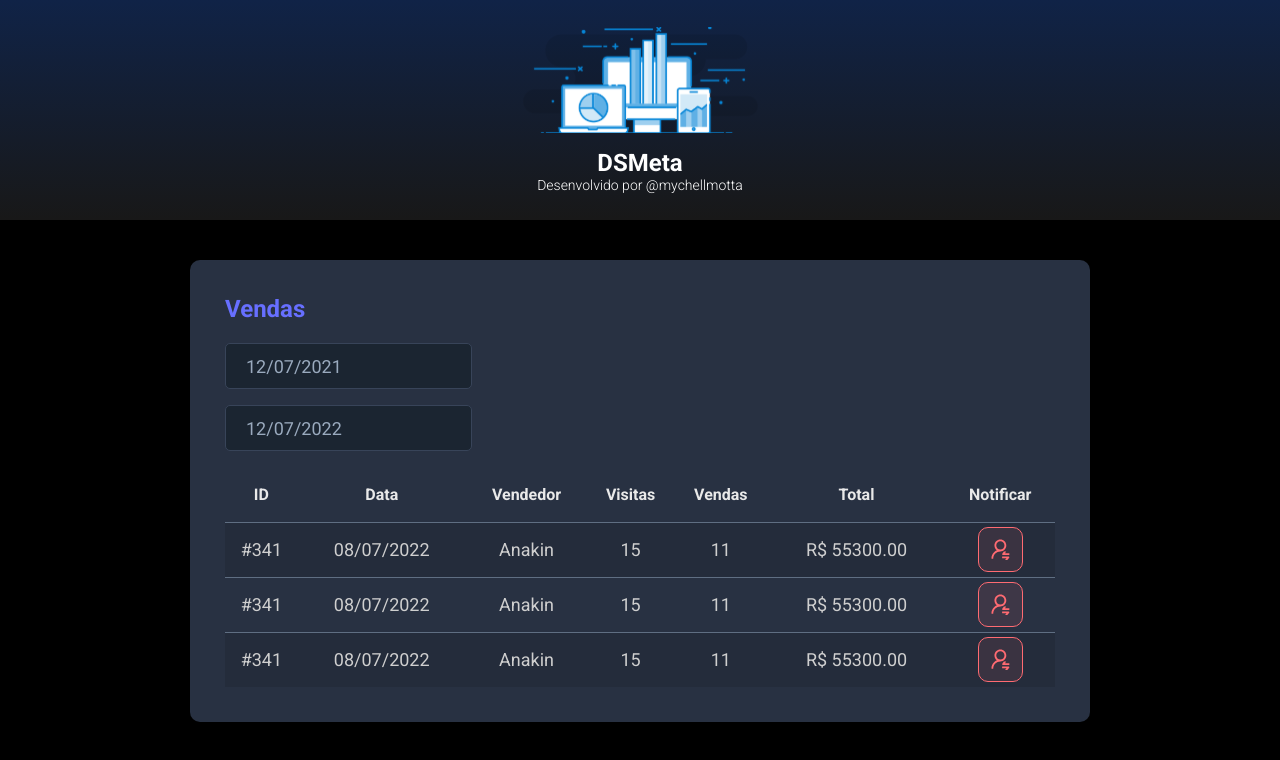
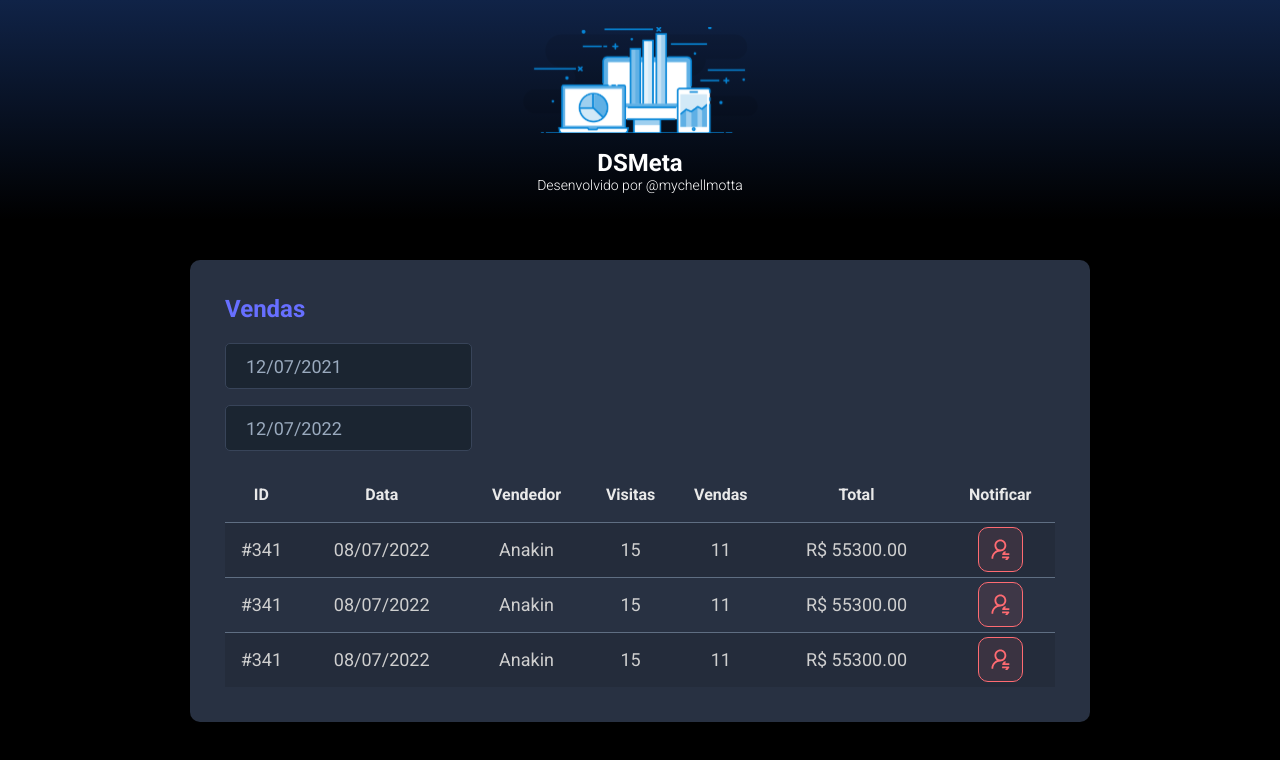
Before and after one commit to mychellmotta/dsmeta, a React (Vite) app in the folder frontend/: page / in a window 1280 px wide. Shown: the top 760 px of the page. Built offline with nearby package versions, Linux system fonts and the light colour scheme.

Commit message:
Changed background color of header

```diff
--- a/frontend/src/components/Header/styles.css
+++ b/frontend/src/components/Header/styles.css
@@ -1,5 +1,5 @@
 header {
-    background: linear-gradient(180deg, #102347 0%, #181818 100%);
+    background: linear-gradient(180deg, #102347 0%, #000 100%);
     height: 220px;
     display: flex;
     align-items: center;
```
